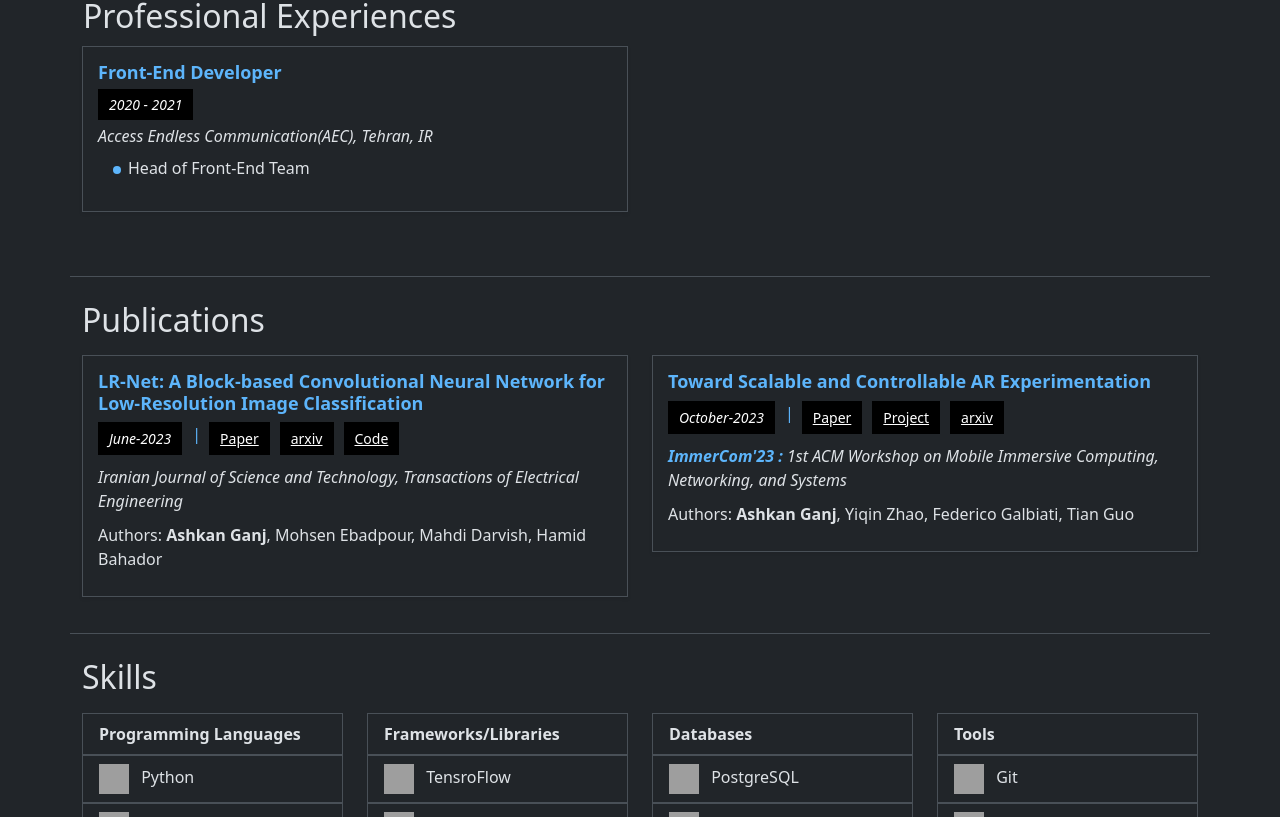
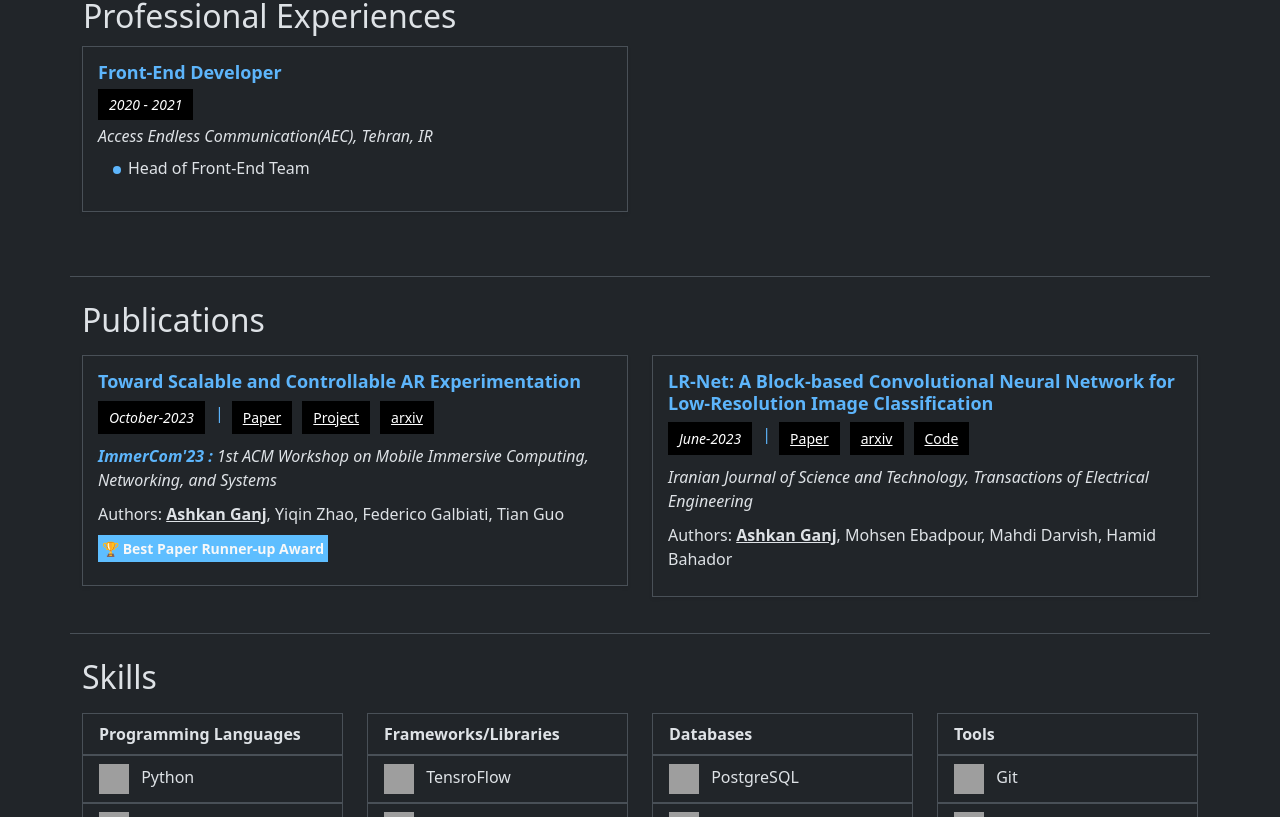
Before and after one commit to AshkanGanj/ashkanganj.me, a Vue app: page / in a window 1280 px wide. Shown: the part 1077-1894 px from the top of the page. Built offline with nearby package versions, Linux system fonts and the light colour scheme; grey boxes are pictures that could not be loaded.

Commit message:
updated syle

```diff
--- a/src/views/Publication.vue
+++ b/src/views/Publication.vue
@@ -24,7 +24,7 @@
                         <template v-for="(author, index) in publication.authors" :key="index">
                             <span>
                                 <template v-if="author === 'Ashkan Ganj'">
-                                    <b>{{ author }}</b>
+                                    <span class="me">{{ author }}</span>
                                 </template>
                                 <template v-else>
                                     {{ author }}
@@ -32,6 +32,9 @@
                                 <template v-if="index < publication.authors.length - 1">, </template>
                             </span>
                         </template>
+                    </p>
+                    <p v-if="publication.award">
+                        <span class="award">🏆 {{ publication.award }}</span>
                     </p>
                 </div>
             </div>
@@ -43,6 +46,25 @@ export default {
     data() {
         return {
             publications: [
+                {
+                    title:
+                        "Toward Scalable and Controllable AR Experimentation",
+                    date: "October-2023",
+                    venue: "ImmerCom'23",
+                    journal:
+                        "1st ACM Workshop on Mobile Immersive Computing, Networking, and Systems",
+                    authors: [
+                        "Ashkan Ganj",
+                        "Yiqin Zhao",
+                        "Federico Galbiati",
+                        "Tian Guo",
+                    ],
+                    award: "Best Paper Runner-up Award",
+                    arxiv:"https://arxiv.org/abs/2307.08587",
+                    link: "https://dl.acm.org/doi/abs/10.1145/3615452.3617941",
+                    website: "https://cake.wpi.edu/expar/",
+                    github: ""
+                },
                 {
                     title:
                         "LR-Net: A Block-based Convolutional Neural Network for Low-Resolution Image Classification",
@@ -58,25 +80,8 @@ export default {
                     arxiv:"https://arxiv.org/abs/2207.09531",
                     link: "https://link.springer.com/article/10.1007/s40998-023-00618-5",
                     github: "https://github.com/AshkanGanj/LR-Net"
-                },
-                {
-                    title:
-                        "Toward Scalable and Controllable AR Experimentation",
-                    date: "October-2023",
-                    venue: "ImmerCom'23",
-                    journal:
-                        "1st ACM Workshop on Mobile Immersive Computing, Networking, and Systems",
-                    authors: [
-                        "Ashkan Ganj",
-                        "Yiqin Zhao",
-                        "Federico Galbiati",
-                        "Tian Guo",
-                    ],
-                    arxiv:"https://arxiv.org/abs/2307.08587",
-                    link: "https://dl.acm.org/doi/abs/10.1145/3615452.3617941",
-                    website: "https://cake.wpi.edu/expar/",
-                    github: ""
                 }
+
             ],
         };
     },
@@ -109,4 +114,18 @@ export default {
     color: rgb(93, 181, 251);
     font-weight: bold;
     }
+
+.award{
+    color: #f7f8f9;
+    background-color: rgb(94, 190, 255);
+    padding: 4px;
+    border-radius: 0px;
+    font-size: 14px;
+    font-weight: bold;
+}
+
+.me{
+    font-weight: bold;
+    text-decoration: underline;
+}
 </style>
--- a/src/views/Resume.vue
+++ b/src/views/Resume.vue
@@ -123,7 +123,7 @@
           date: '2023 - Current',
           institution: 'Worcester Polytechnic Institute (WPI), Worcester, USA',
           details: [
-            'Advisor: <a href="https://tianguo.info/">Prof. Tian Guo</a>'
+            'Advisor: <a href="https://tianguo.info/">Tian Guo</a>'
           ]
         },
         {
```
